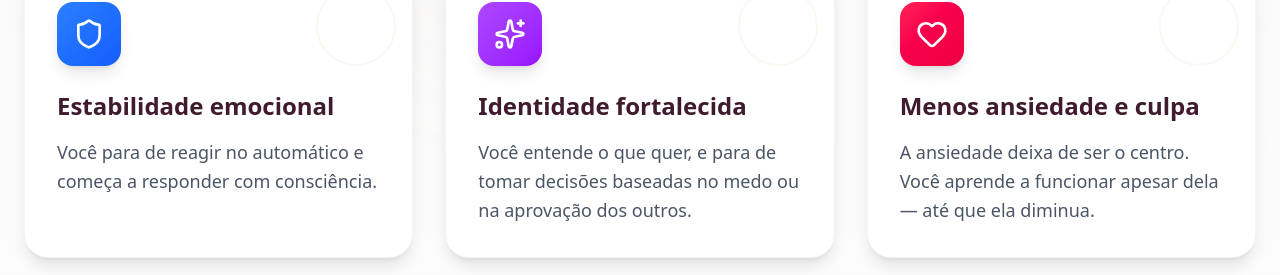
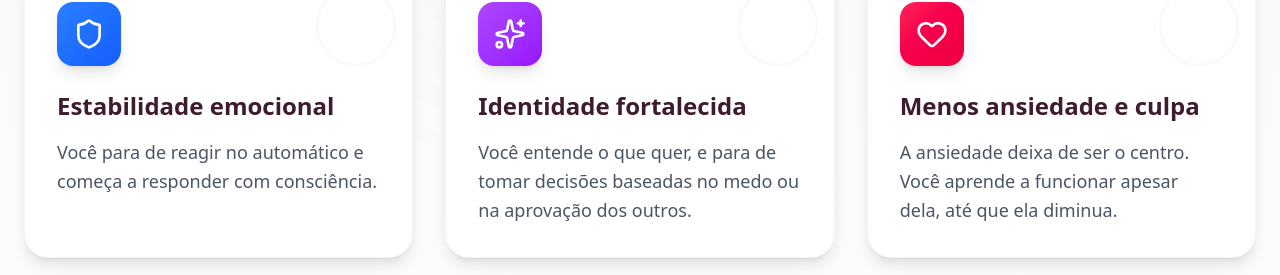
Before and after one commit to franciscogrimes/landing-page-braga, a Next.js app: page / in a window 1280 px wide. Shown: the part 6107-6382 px from the top of the page. Built offline with nearby package versions, Linux system fonts and the light colour scheme.

Commit message:
Atualizar o results.tsx

```diff
--- a/src/app/_components/results.tsx
+++ b/src/app/_components/results.tsx
@@ -20,7 +20,7 @@ export default function Results() {
     {
       icon: Heart,
       titulo: 'Menos ansiedade e culpa',
-      descricao: 'A ansiedade deixa de ser o centro. Você aprende a funcionar apesar dela — até que ela diminua.',
+      descricao: 'A ansiedade deixa de ser o centro. Você aprende a funcionar apesar dela, até que ela diminua.',
       cor: 'from-rose-500 to-rose-600'
     },
     {
```
